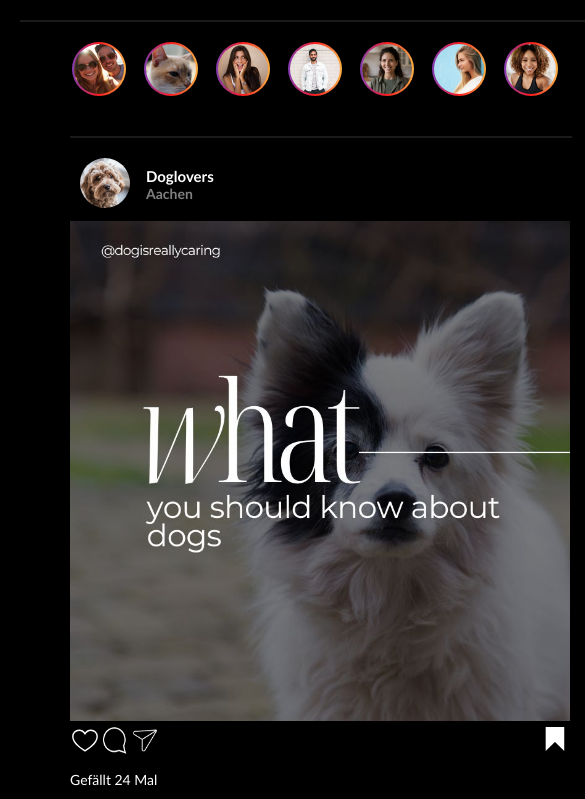
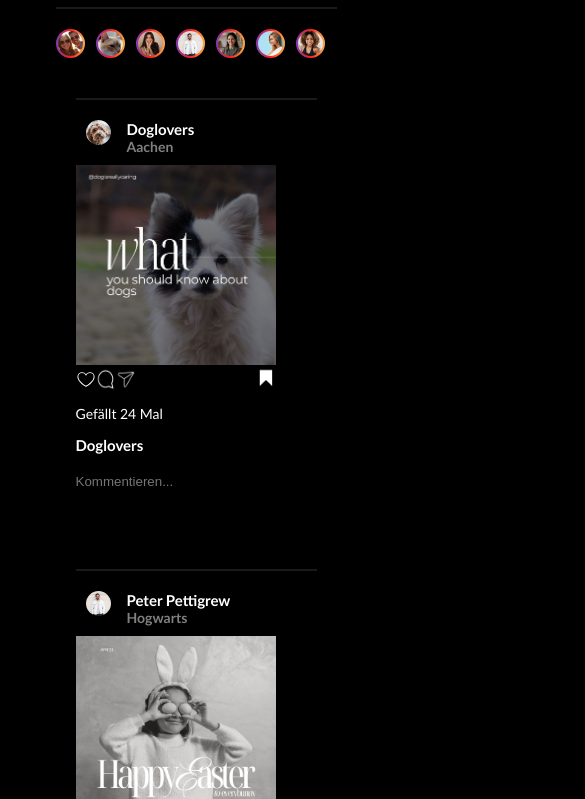
Before and after one commit to vness-kraemer/instagram, a plain HTML site: page instavista.html in a window 390 px wide. Shown: the part 108-907 px from the top of the page, 585 px wide, since content can reach past the window. Drawn offline with Linux system fonts and the light colour scheme.

Commit message:
Added media queries and fixed load function

```diff
--- a/src/script.js
+++ b/src/script.js
@@ -165,7 +165,7 @@ function save() {
 
 // Load JSON file from localStorage
 function load() {
-  let postsAsText = localStorage.getItem(posts);
+  let postsAsText = localStorage.getItem('posts');
 
   if(postsAsText) {
     posts = JSON.parse(postsAsText);
--- a/src/style.css
+++ b/src/style.css
@@ -332,3 +332,53 @@ body {
         display: flex;
     }
 }
+
+
+@media screen and (max-width: 620px) {
+
+    .home-icon {
+        width: 30px !important;
+    }
+
+}
+
+@media screen and (max-width: 590px) {
+
+    .posting-container {
+        padding: 20px 20px;
+    }
+
+    .posting-picture img {
+        width: 300px;
+    }
+
+    .posting-bar {
+        width: 300px;
+    }
+
+    .profile-picture {
+        width: 30px !important;
+    }
+}
+
+@media screen and (max-width: 390px) {
+    .stories {
+        gap: 1px;
+    }
+
+    .posting-picture img {
+        width: 200px;
+    }
+
+    .posting-bar {
+        width: 200px;
+    }
+
+    .interactive-icons {
+        width: 20px !important;
+    }
+
+    .profile-picture {
+        width: 25px !important;
+    }
+}
```
